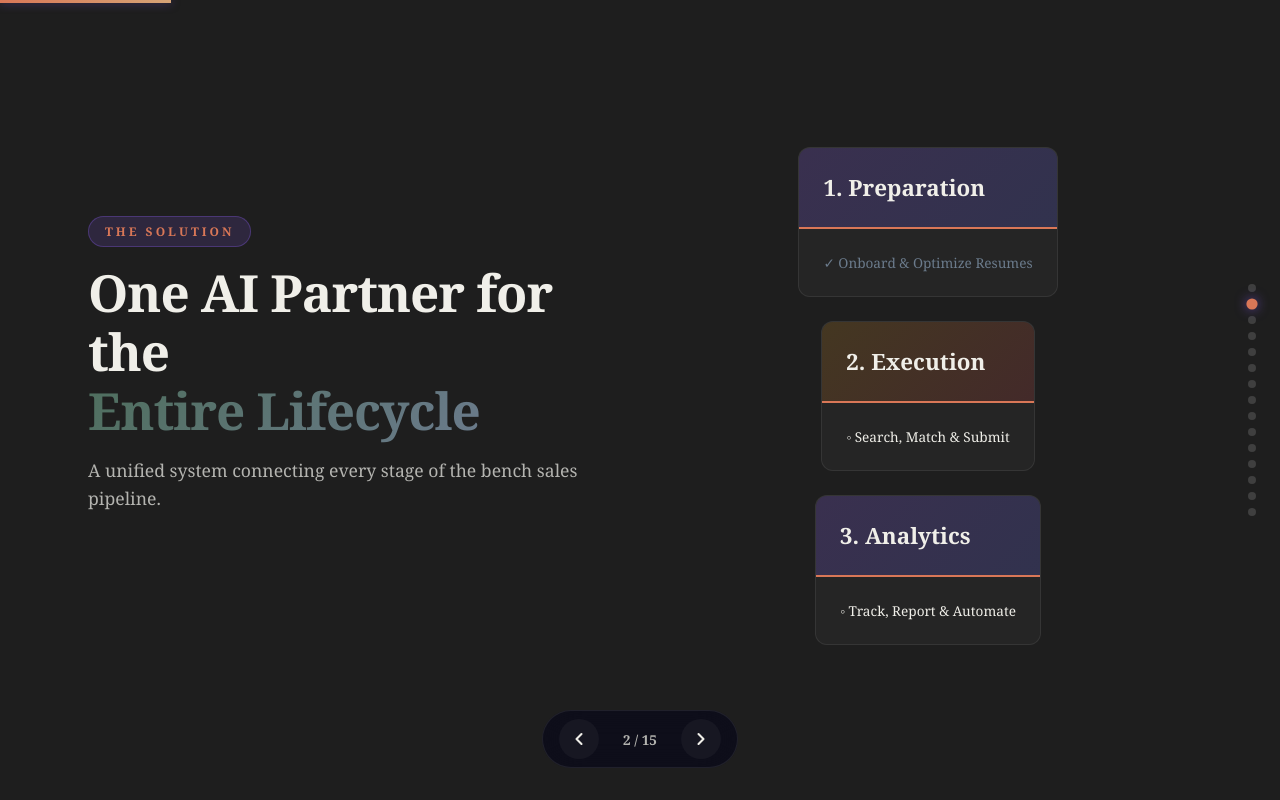
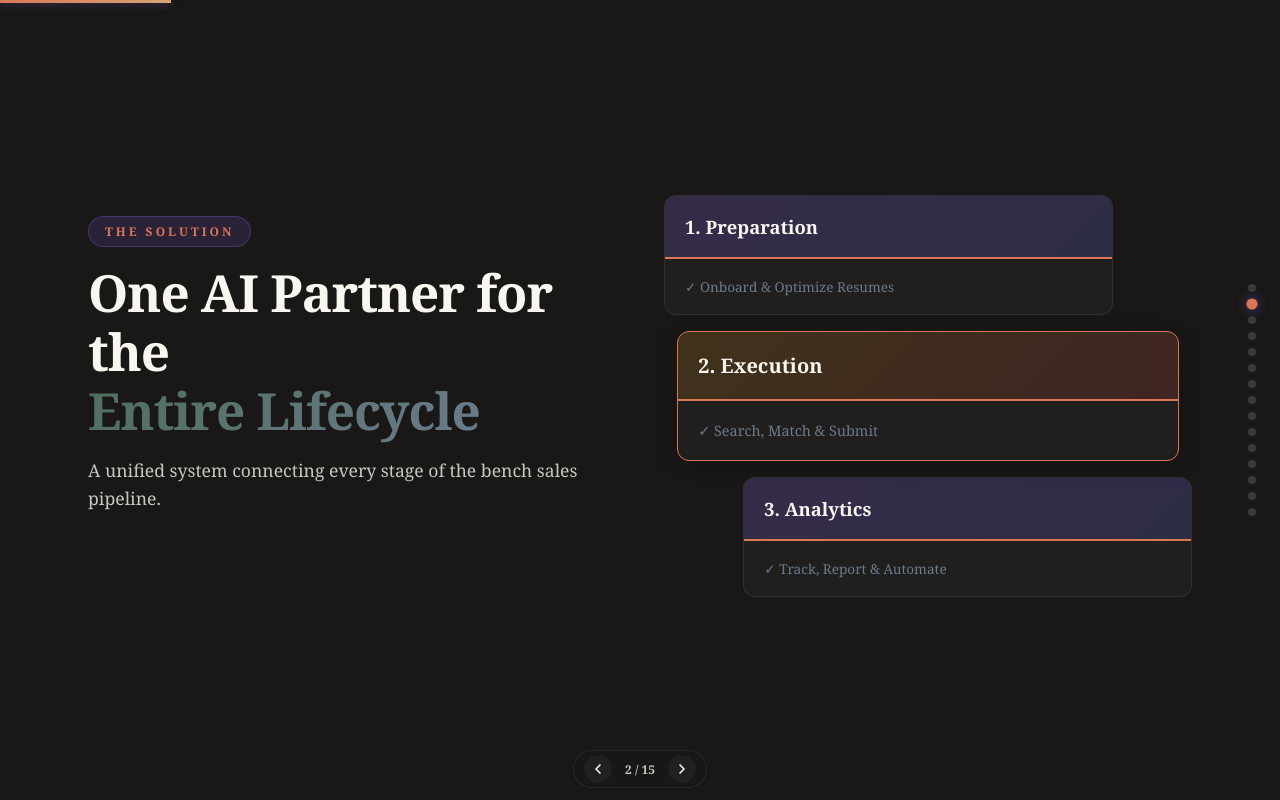
Before and after one commit to bvk1729/aipoweredjobhunt, a plain HTML site: page index.html in a window 1280 px wide. Both pictures are taken after a click on the button 701 px from the left and 739 px from the top of the page. Drawn offline with Linux system fonts and the light colour scheme.

Commit message:
Style & Content: Stagger slide 2 cards, Power BI skills in slide 5, shrink and lower nav, remove CTA and slide 1 hint, apply Anthropic themes

```diff
--- a/index.html
+++ b/index.html
@@ -23,11 +23,11 @@
     <!-- Navigation -->
     <nav class="slide-nav" id="slideNav">
         <button class="nav-btn prev-btn" id="prevBtn" aria-label="Previous slide">
-            <svg width="20" height="20" viewBox="0 0 24 24" fill="none" stroke="currentColor" stroke-width="2.5" stroke-linecap="round" stroke-linejoin="round"><polyline points="15 18 9 12 15 6"></polyline></svg>
+            <svg width="16" height="16" viewBox="0 0 24 24" fill="none" stroke="currentColor" stroke-width="2.5" stroke-linecap="round" stroke-linejoin="round"><polyline points="15 18 9 12 15 6"></polyline></svg>
         </button>
         <div class="slide-counter" id="slideCounter">1 / 15</div>
         <button class="nav-btn next-btn" id="nextBtn" aria-label="Next slide">
-            <svg width="20" height="20" viewBox="0 0 24 24" fill="none" stroke="currentColor" stroke-width="2.5" stroke-linecap="round" stroke-linejoin="round"><polyline points="9 18 15 12 9 6"></polyline></svg>
+            <svg width="16" height="16" viewBox="0 0 24 24" fill="none" stroke="currentColor" stroke-width="2.5" stroke-linecap="round" stroke-linejoin="round"><polyline points="9 18 15 12 9 6"></polyline></svg>
         </button>
     </nav>
 
@@ -59,11 +59,6 @@
                     <span class="hero-stat-number" data-count="3" data-suffix="x">0</span>
                     <span class="hero-stat-label">Faster Submissions</span>
                 </div>
-            </div>
-            <div class="scroll-hint animate-up delay-3">
-                <span>Press → or click to begin</span>
-                <svg width="20" height="20" viewBox="0 0 24 24" fill="none" stroke="currentColor" stroke-width="2" stroke-linecap="round" stroke-linejoin="round"><polyline points="9 18 15 12 9 6"></polyline></svg>
-            </div>
         </div>
     </section>
 
@@ -76,29 +71,29 @@
                 <p class="slide-desc animate-up delay-1">A unified system connecting every stage of the bench sales pipeline.</p>
             </div>
             <div class="split-right animate-up delay-1">
-                <div class="roadmap" style="flex-direction: column;">
-                    <div class="phase-card phase-1">
-                        <div class="phase-header">
-                            <div class="phase-title">1. Preparation</div>
+                <div class="roadmap" style="flex-direction: column; gap: 16px;">
+                    <div class="phase-card phase-1" style="width: 85%; margin-right: auto;">
+                        <div class="phase-header" style="padding: 14px 20px;">
+                            <div class="phase-title" style="font-size: 1.15rem;">1. Preparation</div>
                         </div>
-                        <div class="phase-items">
-                            <div class="phase-item done">✓ Onboard & Optimize Resumes</div>
+                        <div class="phase-items" style="padding: 10px 20px;">
+                            <div class="phase-item done" style="font-size: 0.85rem;">✓ Onboard & Optimize Resumes</div>
                         </div>
                     </div>
-                    <div class="phase-card phase-2">
-                        <div class="phase-header">
-                            <div class="phase-title">2. Execution</div>
+                    <div class="phase-card phase-2" style="width: 95%; margin: 0 auto; border-color: var(--accent-1); box-shadow: 0 4px 20px rgba(0,0,0,0.25);">
+                        <div class="phase-header" style="padding: 16px 20px;">
+                            <div class="phase-title" style="font-size: 1.25rem;">2. Execution</div>
                         </div>
-                        <div class="phase-items">
-                            <div class="phase-item">◦ Search, Match & Submit</div>
+                        <div class="phase-items" style="padding: 12px 20px;">
+                            <div class="phase-item done" style="font-size: 0.9rem;">✓ Search, Match & Submit</div>
                         </div>
                     </div>
-                    <div class="phase-card phase-1">
-                        <div class="phase-header">
-                            <div class="phase-title">3. Analytics</div>
+                    <div class="phase-card phase-1" style="width: 85%; margin-left: auto;">
+                        <div class="phase-header" style="padding: 14px 20px;">
+                            <div class="phase-title" style="font-size: 1.15rem;">3. Analytics</div>
                         </div>
-                        <div class="phase-items">
-                            <div class="phase-item">◦ Track, Report & Automate</div>
+                        <div class="phase-items" style="padding: 10px 20px;">
+                            <div class="phase-item done" style="font-size: 0.85rem;">✓ Track, Report & Automate</div>
                         </div>
                     </div>
                 </div>
@@ -153,10 +148,10 @@
                 <div class="ba-panel ba-before">
                     <div class="ba-label">❌ BEFORE</div>
                     <div class="ba-content">
-                        <div class="ba-line bad">haveing 8 yrs exp in java developement</div>
-                        <div class="ba-line bad">worked on many projects in different domains</div>
-                        <div class="ba-line bad">Skills: java, spring, aws, docker, kubernets</div>
-                        <div class="ba-line bad">responsible for development of applications</div>
+                        <div class="ba-line bad">haveing 6 yrs exp in power bi reporting</div>
+                        <div class="ba-line bad">worked on many dashboard projects in healthcare</div>
+                        <div class="ba-line bad">Skills: powerbi, dax, sql, python, azure</div>
+                        <div class="ba-line bad">responsible for making reports and queries</div>
                         <div class="ba-line bad">good team player with strong communication</div>
                     </div>
                 </div>
@@ -167,11 +162,11 @@
                 <div class="ba-panel ba-after">
                     <div class="ba-label">✅ AFTER</div>
                     <div class="ba-content">
-                        <div class="ba-line good">8+ years of expertise in Java/J2EE development</div>
-                        <div class="ba-line good">Delivered solutions in Healthcare, FinTech & Retail</div>
-                        <div class="ba-line good">Java | Spring Boot | AWS | Docker | Kubernetes</div>
-                        <div class="ba-line good">Architected microservices handling 10K+ RPM</div>
-                        <div class="ba-line good">Led cross-functional teams of 8+ engineers</div>
+                        <div class="ba-line good">6+ years of expertise in Power BI & Data Analytics</div>
+                        <div class="ba-line good">Delivered clinical dashboards in Healthcare & Finance</div>
+                        <div class="ba-line good">Power BI | DAX | SQL Server | Python | Azure Synapse</div>
+                        <div class="ba-line good">Architected ETL pipelines handling 100K+ daily records</div>
+                        <div class="ba-line good">Led dashboard migrations serving 500+ end-users</div>
                     </div>
                 </div>
             </div>
@@ -741,7 +736,6 @@
             <div class="closing-message animate-up delay-2">
                 <p>Claude AI keeps <strong>recruiters in control</strong> while eliminating the repetitive work that slows them down.</p>
             </div>
-            <div class="closing-cta animate-up delay-3">Let's Get Started</div>
         </div>
     </section>
 
--- a/styles.css
+++ b/styles.css
@@ -4,11 +4,11 @@
 
 /* ---------- CSS Variables ---------- */
 :root {
-    --bg-dark: #1E1E1E;
+    --bg-dark: #191816; /* Anthropic Dark Charcoal/Brown */
     --bg-card: rgba(255, 255, 255, 0.03);
     --bg-card-hover: rgba(255, 255, 255, 0.08);
-    --text-primary: #F0EFE9;
-    --text-secondary: #B4B4B0;
+    --text-primary: #F9F6F0; /* Anthropic Warm Cream/Off-white */
+    --text-secondary: #C9C7C0;
     --text-muted: #8A8A85;
     --accent-1: #D97757; /* Claude Peach */
     --accent-2: #B35F43;
@@ -21,7 +21,7 @@
     --gradient-primary: linear-gradient(135deg, #D97757, #D6A476);
     --gradient-secondary: linear-gradient(135deg, #4E6E5D, #6B7B8C);
     --gradient-warm: linear-gradient(135deg, #D97757, #B35F43);
-    --gradient-hero: linear-gradient(135deg, #2D2C28, #1E1E1E);
+    --gradient-hero: linear-gradient(135deg, #252422, #191816);
     --glass: rgba(255, 255, 255, 0.04);
     --glass-border: rgba(255, 255, 255, 0.08);
     --radius: 12px;
@@ -34,16 +34,16 @@
 }
 
 body.light-mode {
-    --bg-dark: #F4F4F0; /* Anthropic Cream */
+    --bg-dark: #F9F6F0; /* Anthropic Warm Cream */
     --bg-card: #FFFFFF;
     --bg-card-hover: #FAFAFA;
-    --text-primary: #1E1E1E;
-    --text-secondary: #555555;
+    --text-primary: #191816; /* Matches dark background */
+    --text-secondary: #5C5955;
     --text-muted: #888888;
     --glass: rgba(0, 0, 0, 0.03);
     --glass-border: rgba(0, 0, 0, 0.08);
     --shadow: 0 4px 20px rgba(0, 0, 0, 0.05);
-    --gradient-hero: linear-gradient(135deg, #F4F4F0, #EAEAE5);
+    --gradient-hero: linear-gradient(135deg, #F9F6F0, #EAE5DD);
 }
 
 body.light-mode .slide-nav {
@@ -97,23 +97,23 @@ body {
 /* ---------- Navigation ---------- */
 .slide-nav {
     position: fixed;
-    bottom: 32px;
+    bottom: 12px;
     left: 50%;
     transform: translateX(-50%);
     display: flex;
     align-items: center;
-    gap: 16px;
+    gap: 8px;
     z-index: 100;
-    background: rgba(10, 10, 26, 0.8);
+    background: rgba(25, 24, 22, 0.85); /* Matches Anthropic Theme background */
     backdrop-filter: blur(20px);
     border: 1px solid var(--glass-border);
     border-radius: 50px;
-    padding: 8px 16px;
+    padding: 4px 10px;
 }
 
 .nav-btn {
-    width: 40px;
-    height: 40px;
+    width: 28px;
+    height: 28px;
     border-radius: 50%;
     border: none;
     background: var(--glass);
@@ -137,10 +137,10 @@ body {
 }
 
 .slide-counter {
-    font-size: 0.85rem;
+    font-size: 0.75rem;
     font-weight: 600;
     color: var(--text-secondary);
-    min-width: 50px;
+    min-width: 40px;
     text-align: center;
     font-variant-numeric: tabular-nums;
 }
@@ -247,11 +247,8 @@ body {
     align-items: center;
 }
 
-/* ---------- Theme: Hero ---------- */
-[data-theme="hero"] {
-    background: var(--gradient-hero);
-}
-
+/* ---------- Theme: Hero & Dark (Unified Anthropic/Claude Theme) ---------- */
+[data-theme="hero"],
 [data-theme="dark"] {
     background: var(--bg-dark);
 }
```
